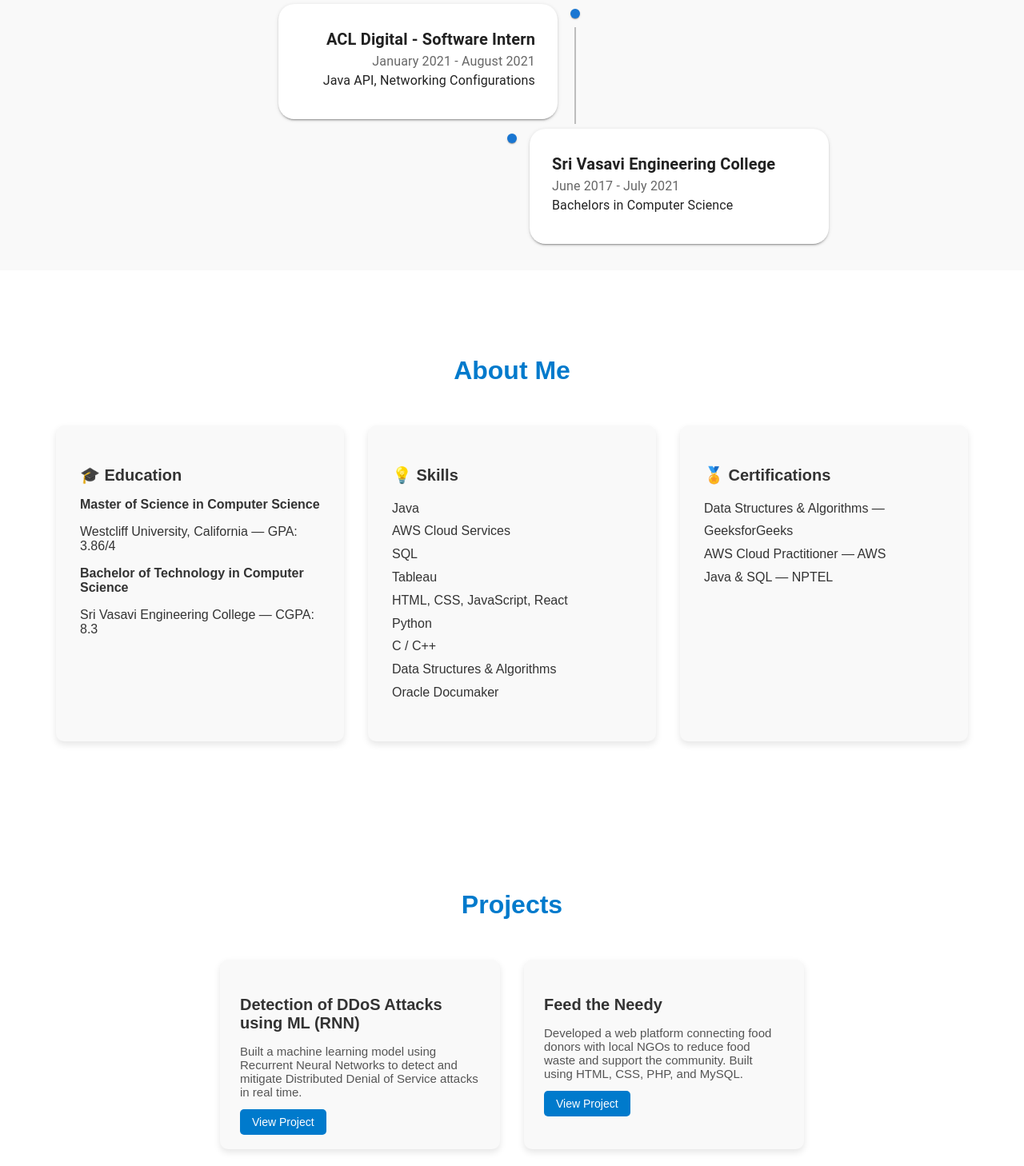
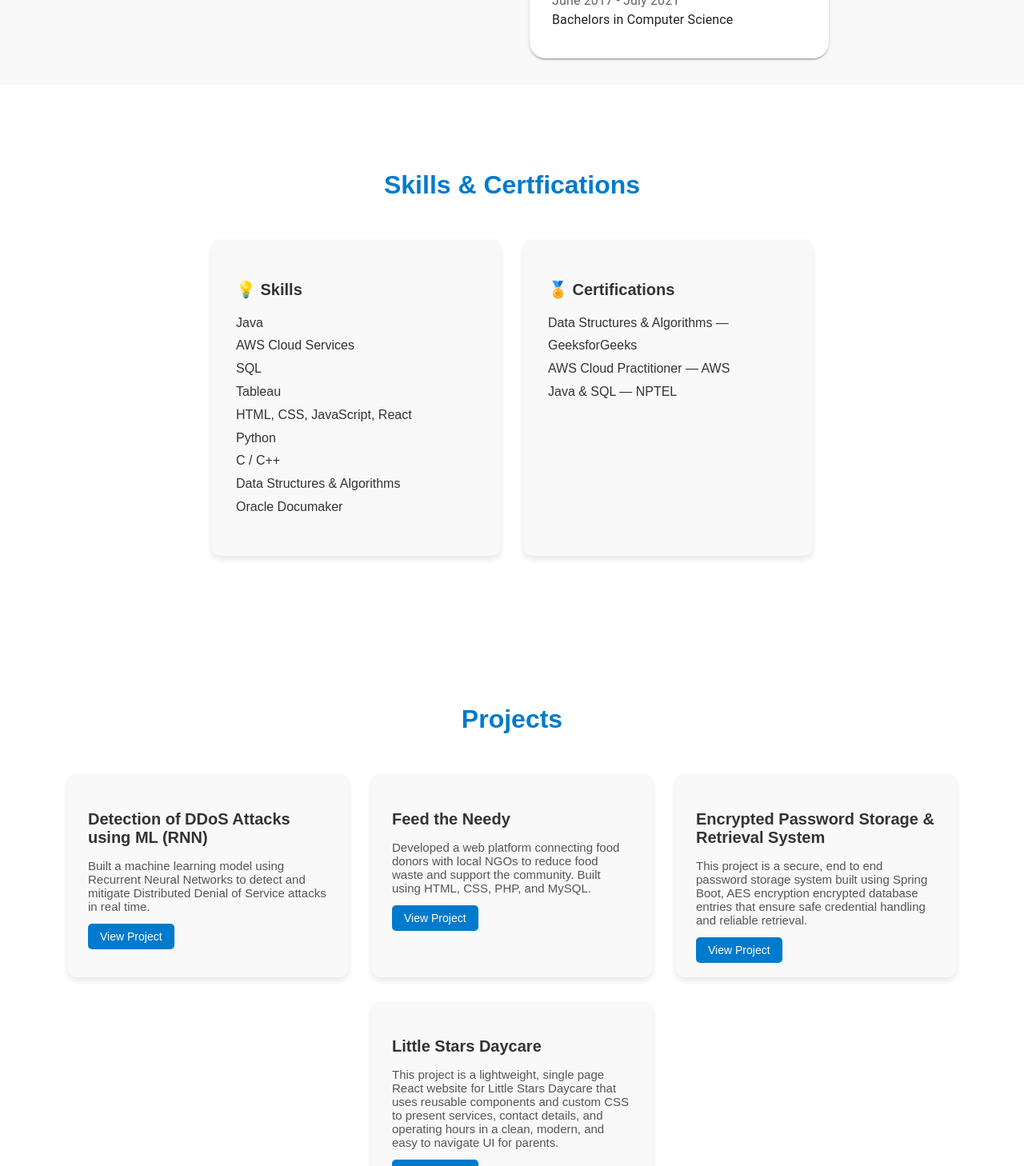
Before and after one commit to jeevanreddy492/jeevanreddy-portfolio, a React (Vite) app: page / in a window 1280 px wide. Shown: the part 1330-2788 px from the top of the page at 80% size. Built offline with nearby package versions, Linux system fonts and the light colour scheme.

Commit message:
nov262025-1

```diff
--- a/src/components/About.jsx
+++ b/src/components/About.jsx
@@ -3,19 +3,12 @@ import React from "react";
 export default function About() {
   return (
     <section id="about" style={styles.section}>
-      <h2 style={styles.heading}>About Me</h2>
+      <h2 style={styles.heading}>Skills & Certfications</h2>
 
       <div style={styles.container}>
-        {/* Education */}
-        <div style={styles.card}>
-          <h3 style={styles.subheading}>🎓 Education</h3>
-          <p><strong>Master of Science in Computer Science</strong></p>
-          <p>Westcliff University, California — GPA: 3.86/4</p>
-          <p><strong>Bachelor of Technology in Computer Science</strong></p>
-          <p>Sri Vasavi Engineering College — CGPA: 8.3</p>
-        </div>
 
-        {/* Skills */}
+
+
         <div style={styles.card}>
           <h3 style={styles.subheading}>💡 Skills</h3>
           <ul style={styles.list}>
@@ -31,7 +24,7 @@ export default function About() {
           </ul>
         </div>
 
-        {/* Certifications */}
+
         <div style={styles.card}>
           <h3 style={styles.subheading}>🏅 Certifications</h3>
           <ul style={styles.list}>
--- a/src/components/Contact.jsx
+++ b/src/components/Contact.jsx
@@ -10,7 +10,7 @@ export default function Contact() {
         <li><strong>Email:</strong> <a href="mailto:jr.pappu.11@gmail.com">jr.pappu.11@gmail.com</a></li>
         <li><strong>Phone:</strong> <a href="tel:+15629129631">+1 (562) 912-9631</a></li>
         <li><strong>LinkedIn:</strong> <a href="https://www.linkedin.com/in/jeevan-reddy-6b7507385/" target="_blank">linkedin.com/in/jeevan-reddy</a></li>
-        <li><strong>Resume:</strong> <a href="#" download>Download PDF</a></li>
+        <li><strong>Resume:</strong> <a href="https://drive.google.com/file/d/12prFpH84q43wn5UlKl3Ob4AvLn1VfoXc/view?usp=share_link" download>Download PDF</a></li>
       </ul>
     </section>
   );
--- a/src/components/Hero.jsx
+++ b/src/components/Hero.jsx
@@ -36,7 +36,7 @@ const styles = {
         alignItems: "center",
         padding: "80px 60px",
         backgroundColor: "#f9f9f9",
-        minHeight: "80vh",
+        minHeight: "50vh",
         marginBottom: "0px",
     },
     textContainer: {
--- a/src/components/Projects.jsx
+++ b/src/components/Projects.jsx
@@ -13,7 +13,7 @@ export default function Projects() {
             Built a machine learning model using Recurrent Neural Networks to detect and mitigate
             Distributed Denial of Service attacks in real time.
           </p>
-          <a href="#" style={styles.button}>View Project</a>
+          <a href="" style={styles.button}>View Project</a>
         </div>
 
         {/* Feed the Needy */}
@@ -24,6 +24,22 @@ export default function Projects() {
             and support the community. Built using HTML, CSS, PHP, and MySQL.
           </p>
           <a href="#" style={styles.button}>View Project</a>
+        </div>
+
+        <div style={styles.card}>
+          <h3 style={styles.title}>Encrypted Password Storage & Retrieval System</h3>
+          <p style={styles.desc}>
+            This project is a secure, end to end password storage system built using Spring Boot, AES encryption encrypted database entries that ensure safe credential handling and reliable retrieval.
+          </p>
+          <a href="https://github.com/jeevanreddy492/PasswordSecurity" style={styles.button}>View Project</a>
+        </div>
+
+        <div style={styles.card}>
+          <h3 style={styles.title}>Little Stars Daycare</h3>
+          <p style={styles.desc}>
+            This project is a lightweight, single page React website for Little Stars Daycare that uses reusable components and custom CSS to present services, contact details, and operating hours in a clean, modern, and easy to navigate UI for parents.
+          </p>
+          <a href="https://simple-website-sepia.vercel.app" style={styles.button}>View Project</a>
         </div>
       </div>
     </section>
```
